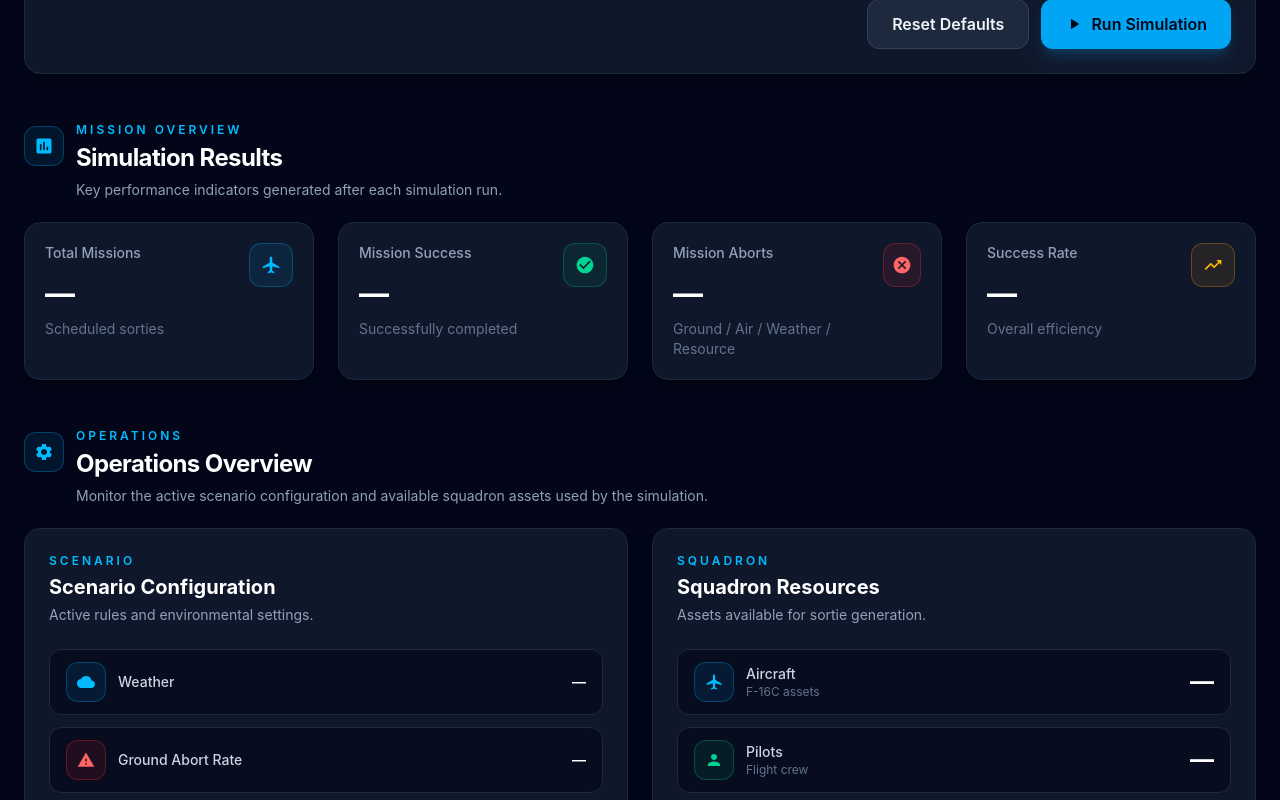
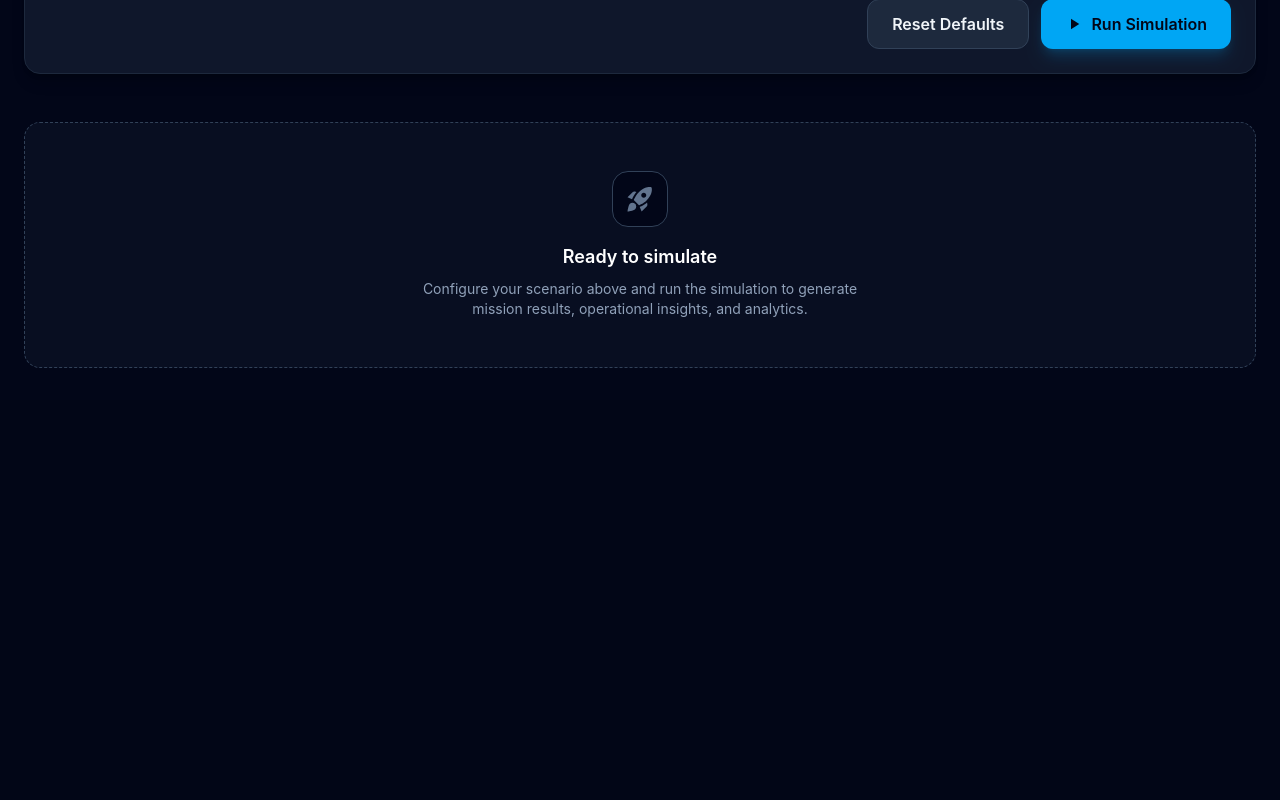
Before and after one commit to kartikojha754/Sortie-Generation-Simulation-of-a-Fighter-Squadron, a React app in the folder frontend/: page / in a window 1280 px wide. Shown: the part 1360-2160 px from the top of the page. After the commit the page ends 1760 px from the top, so only its background shows below. Built offline with nearby package versions, Linux system fonts and the light colour scheme; the HTML template or start-up script is replaced by a standard one.

Commit message:
Simulation Page Completed

```diff
--- a/frontend/src/pages/Simulation.jsx
+++ b/frontend/src/pages/Simulation.jsx
@@ -1,9 +1,11 @@
 import { useEffect, useRef, useState } from "react";
+import { MdRocketLaunch } from "react-icons/md";
 
 import LoadingOverlay from "../components/common/LoadingOverlay";
 import AnimatedSection from "../components/common/AnimatedSection";
 import Toast from "../components/common/Toast";
 import FormError from "../components/common/FormError";
+import EmptyState from "../components/common/EmptyState";
 
 import HeroSection from "../components/simulation/HeroSection";
 import ResultSummary from "../components/simulation/ResultSummary";
@@ -43,10 +45,7 @@ function Simulation() {
   const resultsRef = useRef(null);
 
   function showToast(message, type = "info") {
-    setToast({
-      message,
-      type,
-    });
+    setToast({ message, type });
   }
 
   function clearToast() {
@@ -187,10 +186,11 @@ function Simulation() {
       <FormError message={errorMessage} />
 
       <div ref={resultsRef}>
+        {simulationResult ? (
+          <>
             <AnimatedSection delay={0.1}>
               <ResultSummary result={simulationResult} />
             </AnimatedSection>
-      </div>
 
             <AnimatedSection delay={0.15}>
               <OperationsOverview result={simulationResult} />
@@ -203,6 +203,17 @@ function Simulation() {
             <AnimatedSection delay={0.25}>
               <AnalyticsSection result={simulationResult} />
             </AnimatedSection>
+          </>
+        ) : (
+          <AnimatedSection delay={0.1}>
+            <EmptyState
+              title="Ready to simulate"
+              message="Configure your scenario above and run the simulation to generate mission results, operational insights, and analytics."
+              icon={<MdRocketLaunch />}
+            />
+          </AnimatedSection>
+        )}
+      </div>
     </div>
   );
 }
```
Lines whose indentation alone changed are shown as unchanged.
